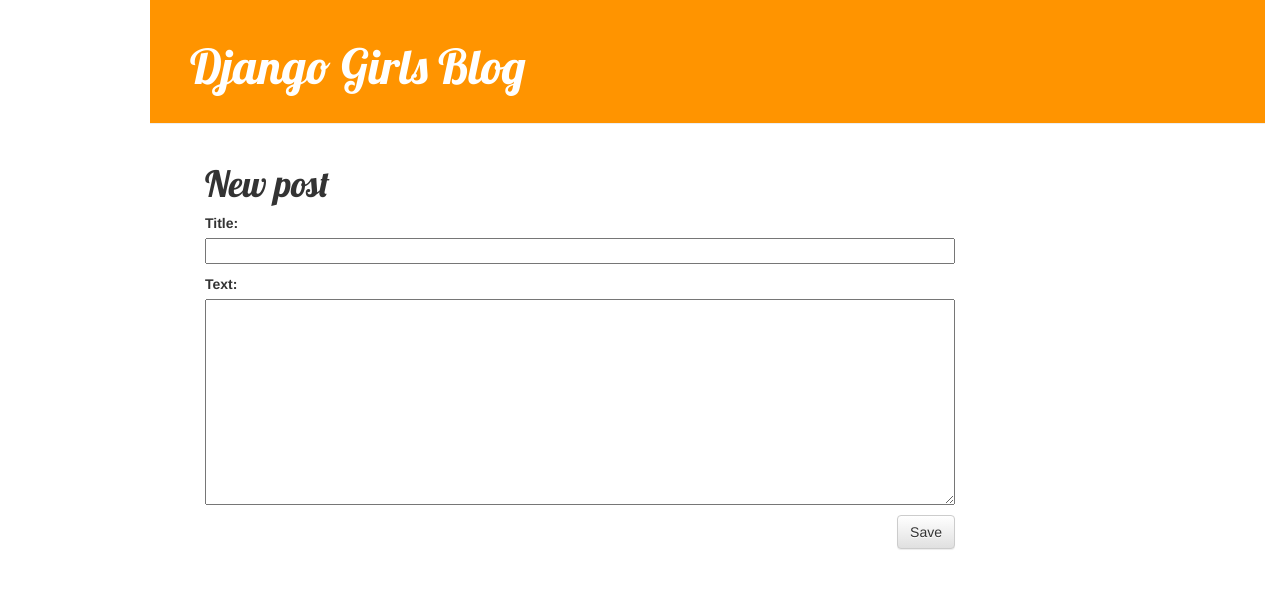
After one commit to abuyamin/djangofirst, a Django app: page /post/new/ in a window 1280 px wide; the page is wider, and only the part inside the window is pictured. The commit adds this page. Shown: the top 589 px of that part. Run offline with Django 3.2, Linux system fonts and the light colour scheme; some libraries are stand-ins or nearby versions.

Commit message:
tutorial complete

```diff
--- /dev/null
+++ b/blog/forms.py
@@ -0,0 +1,9 @@
+from django import forms
+
+from .models import Post
+
+class PostForm(forms.ModelForm):
+
+    class Meta:
+        model = Post
+        fields = ('title', 'text',)
--- a/blog/templates/blog/base.html
+++ b/blog/templates/blog/base.html
@@ -1,4 +1,5 @@
 {% load staticfiles %}
+
 <html>
     <head>
         <title>Django Girls blog</title>
@@ -9,6 +10,9 @@
     </head>
     <body>
         <div class="page-header">
+            {% if user.is_authenticated %}
+                <a href="{% url 'post_new' %}" class="top-menu"><span class="glyphicon glyphicon-plus"></span></a>
+            {% endif %}
             <h1><a href="/">Django Girls Blog</a></h1>
         </div>
         <div class="content container">
--- a/blog/templates/blog/post_detail.html
+++ b/blog/templates/blog/post_detail.html
@@ -7,6 +7,9 @@
                 {{ post.published_date }}
             </div>
         {% endif %}
+        {% if user.is_authenticated %}
+             <a class="btn btn-default" href="{% url 'post_edit' pk=post.pk %}"><span class="glyphicon glyphicon-pencil"></span></a>
+        {% endif %}
         <h1>{{ post.title }}</h1>
         <p>{{ post.text|linebreaksbr }}</p>
         <hr>
--- /dev/null
+++ b/blog/templates/blog/post_edit.html
@@ -0,0 +1,9 @@
+{% extends 'blog/base.html' %}
+
+{% block content %}
+    <h1>New post</h1>
+    <form method="POST" class="post-form">{% csrf_token %}
+        {{ form.as_p }}
+        <button type="submit" class="save btn btn-default">Save</button>
+    </form>
+{% endblock %}
--- a/blog/urls.py
+++ b/blog/urls.py
@@ -4,4 +4,6 @@
 urlpatterns = [
     url(r'^$', views.post_list, name='post_list'),
     url(r'^post/(?P<pk>\d+)/$', views.post_detail, name='post_detail'),
+    url(r'^post/new/$', views.post_new, name='post_new'),
+    url(r'^post/(?P<pk>\d+)/edit/$', views.post_edit, name='post_edit'),
 ]
--- a/blog/views.py
+++ b/blog/views.py
@@ -1,7 +1,12 @@
+from django.shortcuts import redirect
 from django.shortcuts import render
 from .models import Post
 from django.utils import timezone
 from django.shortcuts import render, get_object_or_404
+from .forms import PostForm
+
+
+
 
 
 
@@ -14,3 +19,31 @@
 def post_detail(request, pk):
     post = get_object_or_404(Post, pk=pk)
     return render(request, 'blog/post_detail.html', {'post': post})
+
+
+def post_new(request):
+    if request.method == "POST":
+        form = PostForm(request.POST)
+        if form.is_valid():
+            post = form.save(commit=False)
+            post.author = request.user
+            post.published_date = timezone.now()
+            post.save()
+            return redirect('post_detail', pk=post.pk)
+    else:
+        form = PostForm()
+    return render(request, 'blog/post_edit.html', {'form': form})
+
+def post_edit(request, pk):
+    post = get_object_or_404(Post, pk=pk)
+    if request.method == "POST":
+        form = PostForm(request.POST, instance=post)
+        if form.is_valid():
+            post = form.save(commit=False)
+            post.author = request.user
+            post.published_date = timezone.now()
+            post.save()
+            return redirect('post_detail', pk=post.pk)
+    else:
+        form = PostForm(instance=post)
+    return render(request, 'blog/post_edit.html', {'form': form})
--- a/mysite/urls.py
+++ b/mysite/urls.py
@@ -14,7 +14,6 @@
     2. Add a URL to urlpatterns:  url(r'^blog/', include('blog.urls'))
 """
 from django.conf.urls import include, url
-from django.conf.urls import url
 from django.contrib import admin
 
 
```
